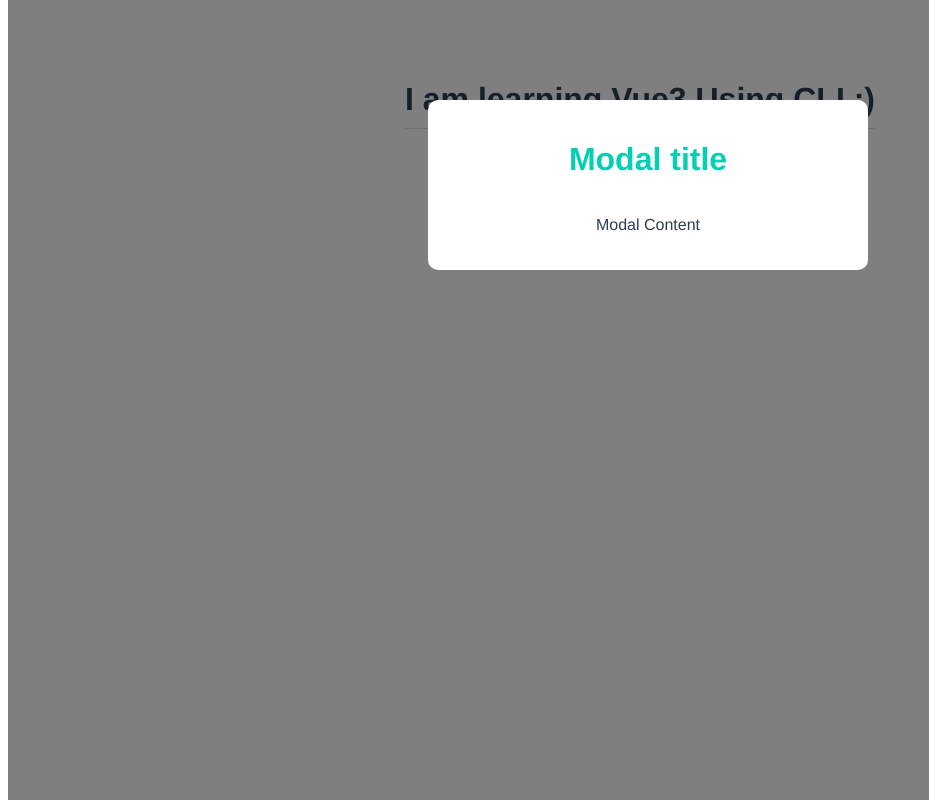
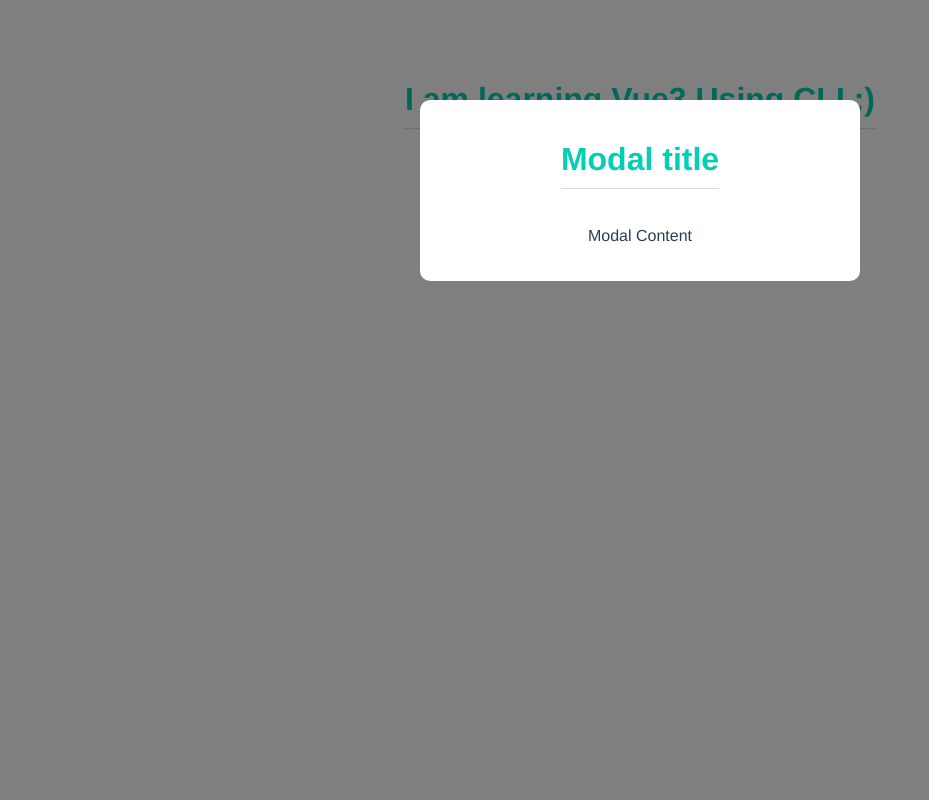
Before and after one commit to afmssrahi/learning-vue3-with-Vue-CLI, a Vue app: page / in a window 1280 px wide. Shown: the whole page, without its empty margins (0-929 px from the left). Built offline with nearby package versions, Linux system fonts and the light colour scheme.

Commit message:
better than scoped. cause scoped inject attributes in html.
so, we create a global css file and import in main.js file for use.

```diff
--- /dev/null
+++ b/src/assets/global.css
@@ -0,0 +1,8 @@
+body {
+	margin: 0;
+	padding: 0;
+}
+
+p {
+	font-style: italic;
+}
--- a/src/components/Modal.vue
+++ b/src/components/Modal.vue
@@ -13,7 +13,7 @@
 };
 </script>
 
-<style scoped>
+<style>
 .modal {
 	width: 400px;
 	padding: 20px;
@@ -35,4 +35,8 @@
 	border: none;
 	padding: 0;
 }
+
+.modal p {
+	font-style: normal;
+}
 </style>
```
Also changed, not shown: src/main.js (+4 -3 lines).
